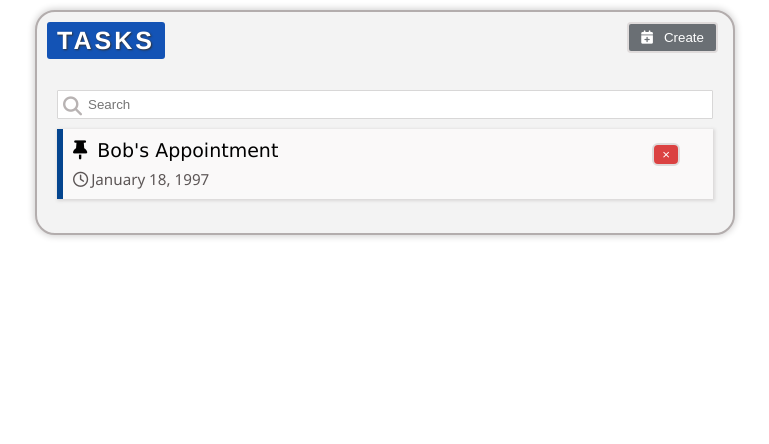
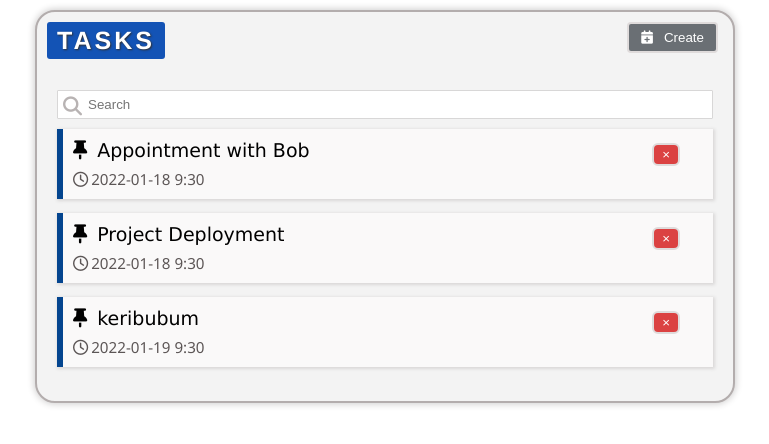
Before and after one commit to GerardGhub/React-redux-app-and-Redux-thunk, a React (Create React App) app: page / in a window 1280 px wide. Shown: the top 444 px of the page, without its empty margins (255-1024 px from the left). Built offline with nearby package versions, Linux system fonts and the light colour scheme.

Commit message:
useSelector

```diff
--- a/src/components/Tasks/Tasks.js
+++ b/src/components/Tasks/Tasks.js
@@ -3,8 +3,12 @@ import "./Tasks.css";
 import Collapsible from '../Collapsible/Collapsible';
 import { useState } from 'react';
 // import actions from '../../actions';
+import { useSelector } from "react-redux";
 
 function Tasks() {
+    //get state from redux store
+    let tasks = useSelector(state => state.tasks);
+
     let [isNewTaskOpen, setIsNewTaskOpen] = useState(false);
 
     let onSaveClick = () => {
@@ -98,17 +102,19 @@ function Tasks() {
                 </div>
 
                 <div className="content-body">
+
                     {/* task starts  */}
-                    <div className="task">
+                    {tasks.map(task =>
+                        <div className="task" key={task.id}>
                             <div className="task-body">
                                 <div className="task-title">
                                     <i className="fa fa-thumbtack"></i>
-                                <span className="task-title-text">Bob's Appointment</span>
+                                    <span className="task-title-text">{task.taskTitle}</span>
                                 </div>
                                 <div className='task-subtitle'>
                                     <i className='far fa-clock'></i>
                                     <span className="task-subtitle-text">
-                                    January 18, 1997
+                                        {task.taskDateTime}
                                     </span>
                                 </div>
                             </div>
@@ -119,6 +125,10 @@ function Tasks() {
 
                         </div>
 
+                    )}
+
+
+
                     {/* task ends  */}
                 </div>
 
--- a/src/data/tasks.js
+++ b/src/data/tasks.js
@@ -1,12 +1,17 @@
 export const initialTasks = [
     {
         id: 1,
-        taskTitleL: "Appointment with Bob",
+        taskTitle: "Appointment with Bob",
         taskDateTime: "2022-01-18 9:30"
     },
     {
         id: 2,
-        taskTitleL: "Project Deployment",
+        taskTitle: "Project Deployment",
         taskDateTime: "2022-01-18 9:30"
     },
+    {
+        id: 3,
+        taskTitle: "keribubum",
+        taskDateTime: "2022-01-19 9:30"
+    },
 ];
```
Lines whose indentation alone changed are shown as unchanged.
